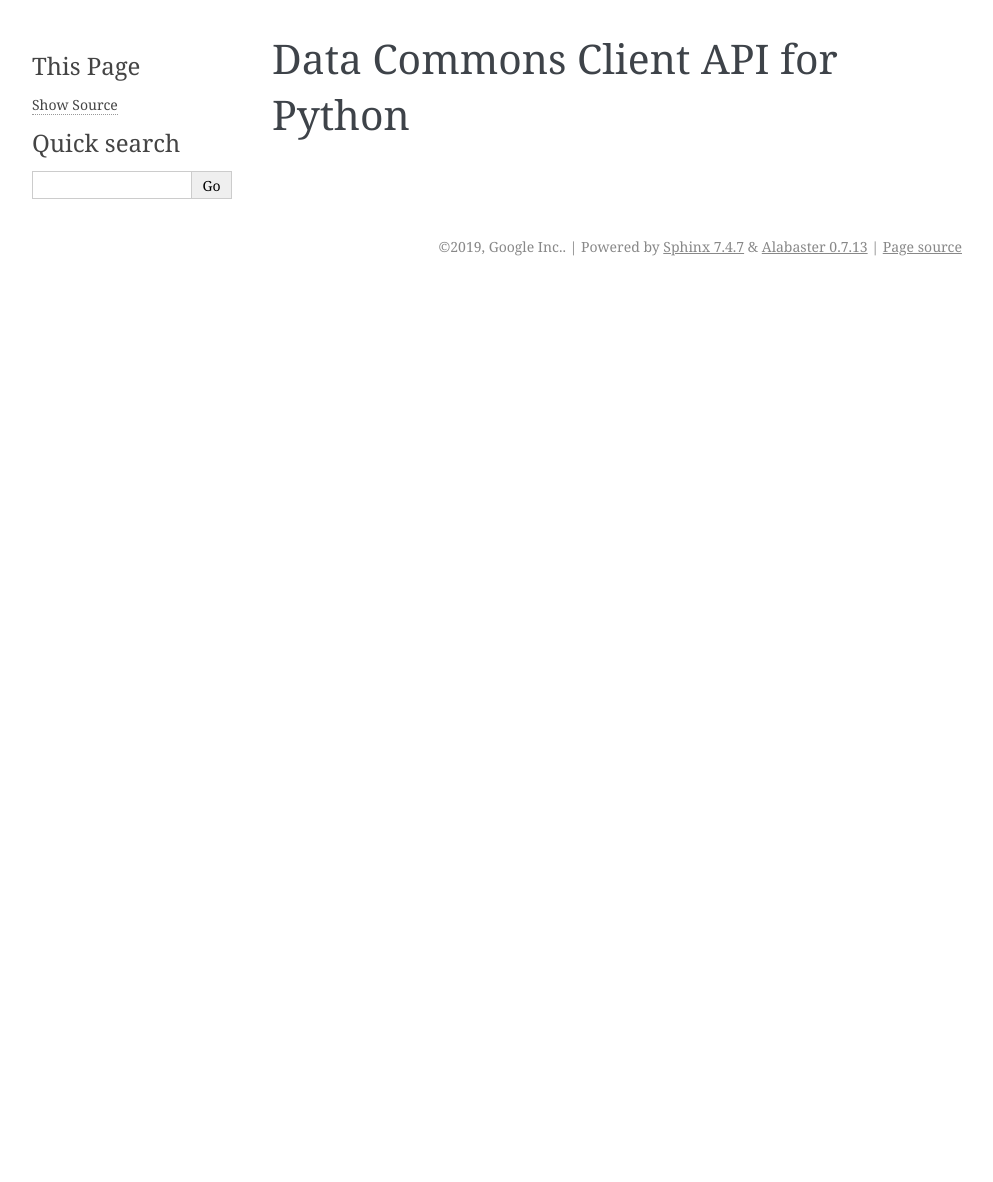
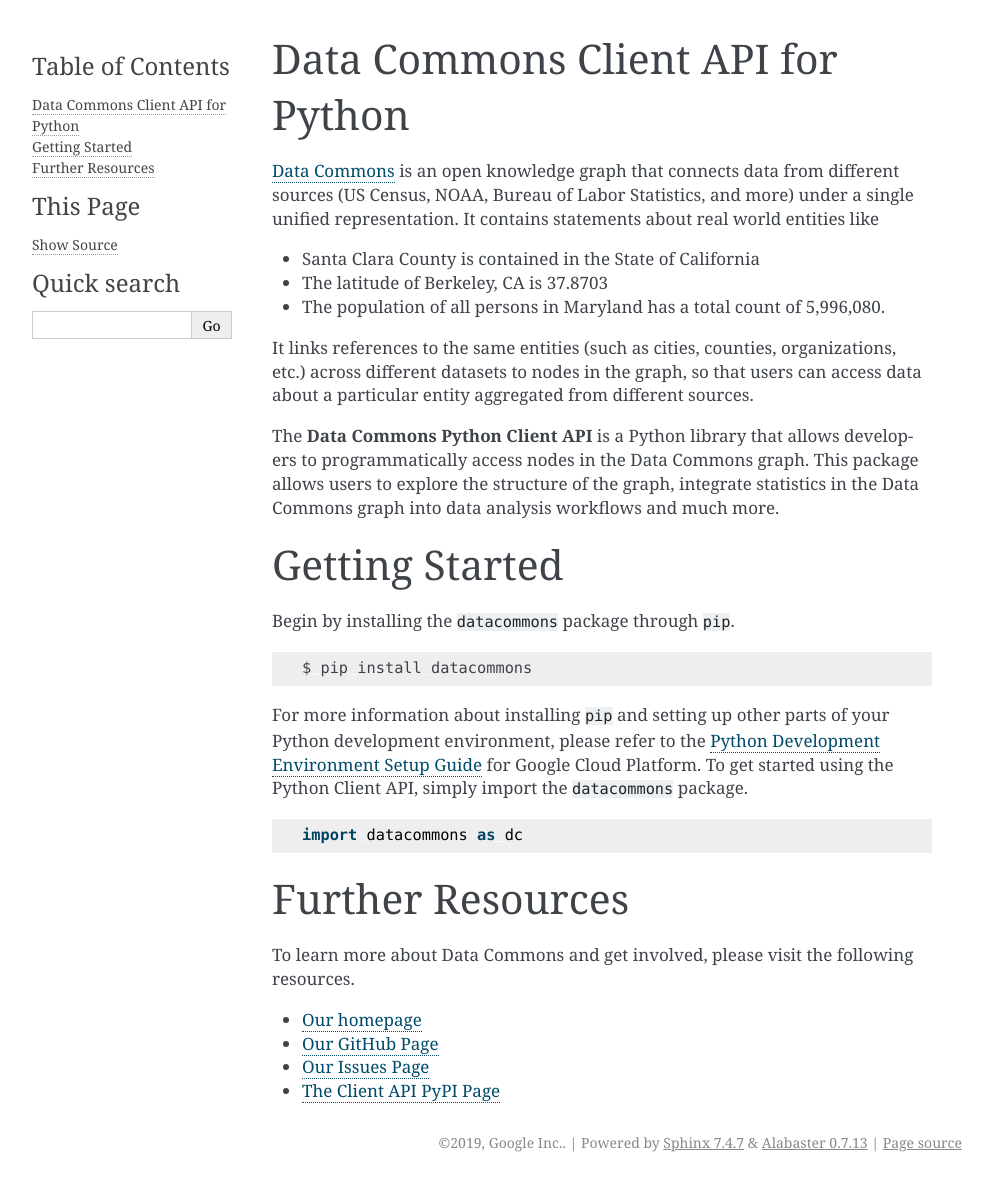
Before and after one commit to datacommonsorg/api-python, a Sphinx documentation site: the page built from docs/source/index.rst, in a window 1280 px wide. Shown: the whole page, without its empty margins (148-1141 px from the left). Built offline with Sphinx 7.4.7, drawn with Linux system fonts in a browser that asks for light colours; before the commit the page ends 900 px from its top, so only the background shows below that.

Commit message:
Updated main splash page

```diff
--- a/docs/source/index.rst
+++ b/docs/source/index.rst
@@ -9,40 +9,53 @@
    :hidden:
 
    Modules <modules>
+   License <https://github.com/google/datacommons/blob/master/LICENSE>
 
+`Data Commons <http://datacommons.org/>`_ is an open knowledge graph that
+connects data from different sources (US Census, NOAA, Bureau of Labor
+Statistics, and more) under a single unified representation. It contains
+statements about real world entities like
 
-.. OVERVIEW
-.. Provide some details about what Data Commons is and what the Python Client
-.. API achieves
+- Santa Clara County is contained in the State of California
+- The latitude of Berkeley, CA is 37.8703
+- The population of all persons in Maryland has a total count of 5,996,080.
 
-.. GETTING STARTED
-.. pip install whatever
-..
-.. import datacommons as dc and yeah
-.. dc.get_triples("geoId/06")
+It links references to the same entities (such as cities, counties,
+organizations, etc.) across different datasets to nodes in the graph, so that
+users can access data about a particular entity aggregated from different
+sources.
 
-.. FREE SOFTWARE
-.. Some spiel about how to contribute to the project.
+The **Data Commons Python Client API** is a Python library that allows
+developers to programmatically access nodes in the Data Commons graph. This
+package allows users to explore the structure of the graph, integrate statistics
+in the Data Commons graph into data analysis workflows and much more.
 
-.. FURTHER RESOURCES
-.. datacommons.org
-.. GitHub
-.. Issues
-.. PyPI
+Getting Started
+===============
 
-.. TUTORIAL
-.. - Set context and link to other documentation on what the graph is
-.. - Basic example about getting information about a node
-.. - Basic example about getting places inside another place
-.. - Basic example about getting Statistical Populations and Observations
-.. MODULES
-.. DEVELOPER GUIDELINE
-.. - Contributing to the API documentation
-.. - Release process for the client API
-.. RELEASE LOG
-.. - Link to Changelog in Github
-.. LICENSE
-.. EXAMPLES
-.. - Link to the notebooks
-.. FURTHER RESOURCES
-.. - Link back to further resources at the bottom of the page
+Begin by installing the :code:`datacommons` package through :code:`pip`.
+
+.. code-block:: bash
+
+    $ pip install datacommons
+
+For more information about installing :code:`pip` and setting up other parts of
+your Python development environment, please refer to the
+`Python Development Environment Setup Guide <https://cloud.google.com/python/setup>`_
+for Google Cloud Platform. To get started using the Python Client API, simply
+import the :code:`datacommons` package.
+
+.. code-block:: python
+
+    import datacommons as dc
+
+Further Resources
+=================
+
+To learn more about Data Commons and get involved, please visit the following
+resources.
+
+- `Our homepage <http://datacommons.org/>`_
+- `Our GitHub Page <https://github.com/google/datacommons/>`_
+- `Our Issues Page <https://github.com/google/datacommons/issues>`_
+- `The Client API PyPI Page <https://pypi.org/project/datacommons/>`_
```
